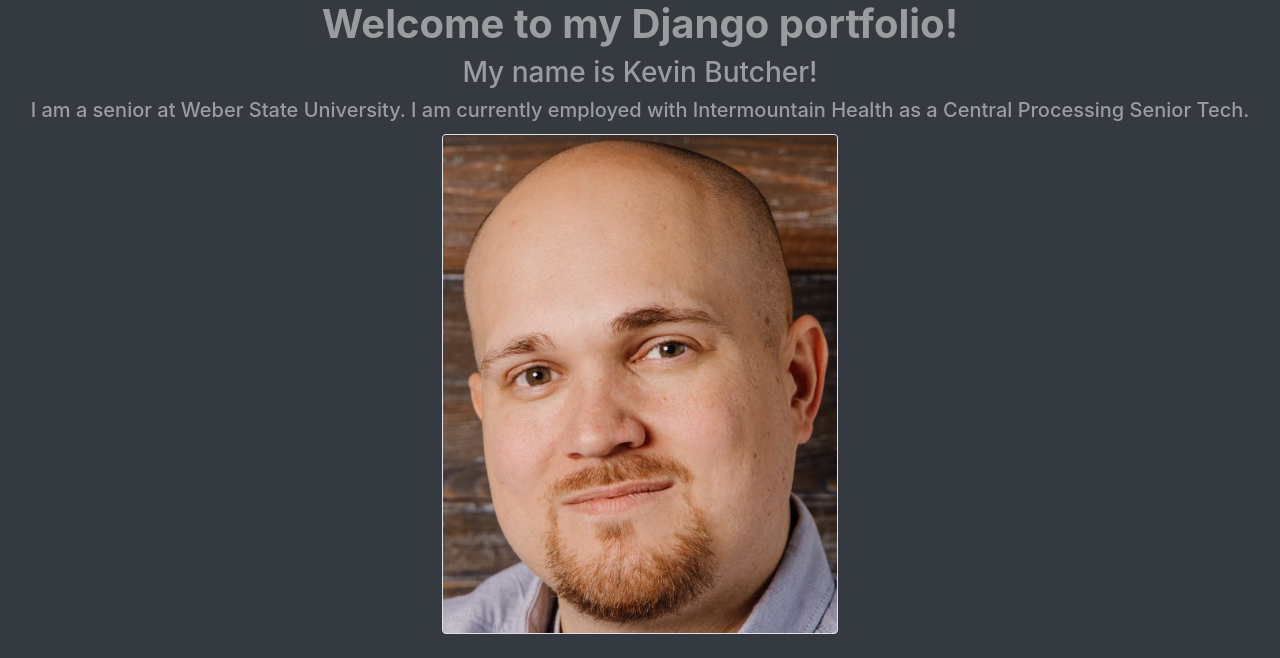
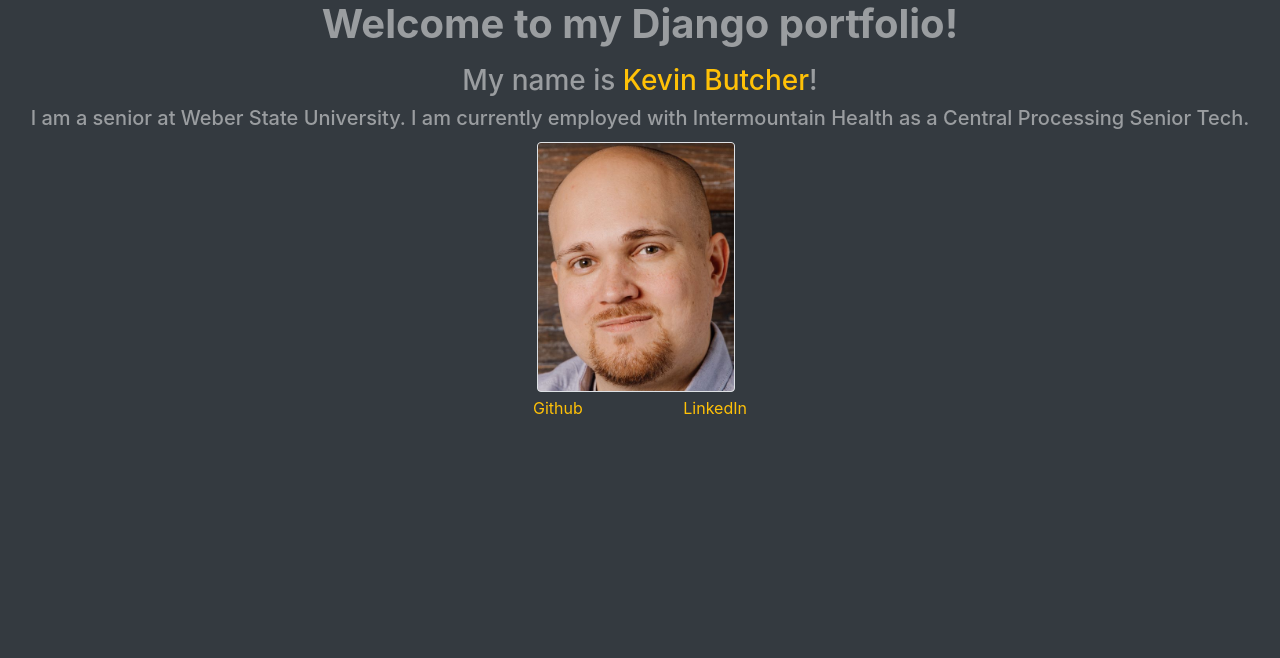
Before and after one commit to KevinButcher/CS3620_Portfolio, a Django app: page / in a window 1280 px wide. Shown: the part 72-730 px from the top of the page. Run offline with Django 5.2, Linux system fonts and the light colour scheme.

Commit message:
more changes

```diff
--- a/CS3620_Portfolio/PortfolioDatabase/Templates/PortfolioDatabase/hobby-form.html
+++ b/CS3620_Portfolio/PortfolioDatabase/Templates/PortfolioDatabase/hobby-form.html
@@ -1,4 +1,4 @@
-{% extends 'PortfolioDatabase/base.html' %}
+{% comment %} {% extends 'PortfolioDatabase/base.html' %}
 
 {% block body %}
 <form method="POST">
@@ -6,4 +6,4 @@
     {{ form }}
     <button type="submit">Save</button>
 </form>
-{% endblock %}
+{% endblock %} {% endcomment %}
--- a/CS3620_Portfolio/PortfolioDatabase/Templates/PortfolioDatabase/index.html
+++ b/CS3620_Portfolio/PortfolioDatabase/Templates/PortfolioDatabase/index.html
@@ -10,12 +10,14 @@
 <body>
     {% block body %}
         <h1 class="text-center"><strong>Welcome to my Django portfolio!</strong></h1>
-        <h3 class="text-center">My name is Kevin Butcher!</h3>
+        <h3 class="text-center mt-3">My name is <span class="text-warning">Kevin Butcher</span>!</h3>
         <h5 class="text-center">I am a senior at Weber State University. I am currently employed with Intermountain Health as a
             Central Processing Senior Tech.</h5>
         <div class="row d-flex justify-content-center">
             <div class="">
-                <img class="card card-deck border m-1" height="500px" src="{% static 'PortfolioDatabase/Business_Shot_2024.jpg' %}"/>
+                <img class="card card-deck border m-1" height="250px" src="{% static 'PortfolioDatabase/Business_Shot_2024.jpg' %}"/>
+                <a href="" class="mr-5 text-warning" target="_blank">Github</a>
+                <a href="" class="ml-5 text-warning" target="_blank">LinkedIn</a>
             </div>
             {% comment %} <div class="col-md-3 m-2">
                 <h2>{{ intro }}</h2>
--- a/CS3620_Portfolio/Users/models.py
+++ b/CS3620_Portfolio/Users/models.py
@@ -6,6 +6,8 @@ class Profile(models.Model):
     user = models.OneToOneField(User, on_delete=models.CASCADE)
     image = models.ImageField(default='profilepic.jpg', upload_to='profile_pictures')
     location = models.CharField(max_length=100)
+    # linkedin_url = models.URLField(max_length=400, null=True, blank=True)
+    # github_url = models.URLField(max_length=400, null=True, blank=True)
 
     def __str__(self):
         return self.user.username
```
Also changed, not shown: CS3620_Portfolio/PortfolioDatabase/Templates/PortfolioDatabase/detail.html (+13 -8 lines), CS3620_Portfolio/db.sqlite3.
